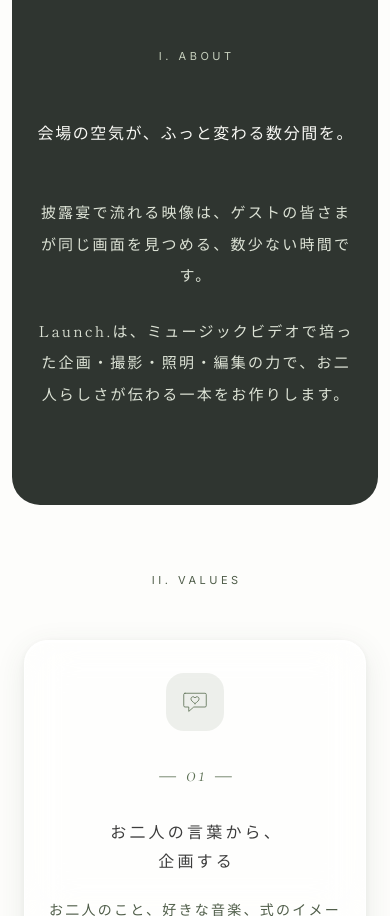
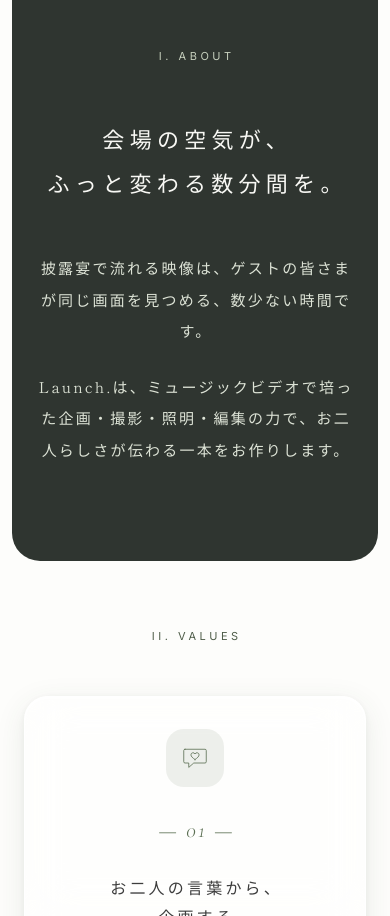
Before and after one commit to Shotaro-Oe/portfolio-site, a plain HTML site: page wedding.html in a window 390 px wide. Shown: the part 1475-2391 px from the top of the page. Drawn offline with nearby package versions, Linux system fonts and the light colour scheme.

Commit message:
design: Aboutの見出しをスマホで2行(「、」の位置で改行)、文字サイズを元に戻す
Co-Authored-By: Claude Sonnet 5.5 <noreply@anthropic.com>

```diff
--- a/wedding.html
+++ b/wedding.html
@@ -67,7 +67,7 @@ header nav a{letter-spacing:.2em!important}
 .vline{height:72px!important}
 section{padding-bottom:96px!important}
 #about{padding-top:112px!important}
-#about .abh{font-size:16px!important;letter-spacing:.1em!important;padding-left:.1em!important;white-space:nowrap}
+.ab2{display:block}
 .band{padding-top:96px!important}
 #values{padding-top:64px!important;padding-bottom:64px!important}
 .pic{width:36px;height:36px}
@@ -156,7 +156,7 @@ header nav a{font-size:10px!important;letter-spacing:.1em!important;padding:6px
 <section id="about" style="background: #2F3530; color: #F8F8F4; padding: clamp(140px, 16vw, 240px) 24px; display: flex; flex-direction: column; align-items: center; text-align: center; gap: 48px">
 <div class="lv" aria-hidden="true" style="width: 1px; height: 80px; background: #7E877A"></div>
 <p class="lbl rv" style="padding-left: 0.32em; margin: 0; color: #C6CFBD">i. About</p>
-<p class="rv abh" style="padding-left: 0.24em; margin: 0; font-weight: 500; font-size: clamp(22px, 2.4vw, 34px); letter-spacing: 0.24em; line-height: 2">会場の空気が、ふっと変わる数分間を。</p>
+<p class="rv" style="padding-left: 0.24em; margin: 0; font-weight: 500; font-size: clamp(22px, 2.4vw, 34px); letter-spacing: 0.24em; line-height: 2"><span style="white-space: nowrap">会場の空気が、</span><span class="ab2" style="white-space: nowrap">ふっと変わる数分間を。</span></p>
 <div class="rv" style="max-width: 700px; display: flex; flex-direction: column; gap: 1.6em; font-size: 15px; color: #DDE3D6">
 <p style="padding-left: 0.14em; margin: 0">披露宴で流れる映像は、ゲストの皆さまが同じ画面を見つめる、数少ない時間です。</p>
 <p style="padding-left: 0.14em; margin: 0">Launch.は、ミュージックビデオで培った企画・撮影・照明・編集の力で、<br>お二人らしさが伝わる一本をお作りします。</p>
```
